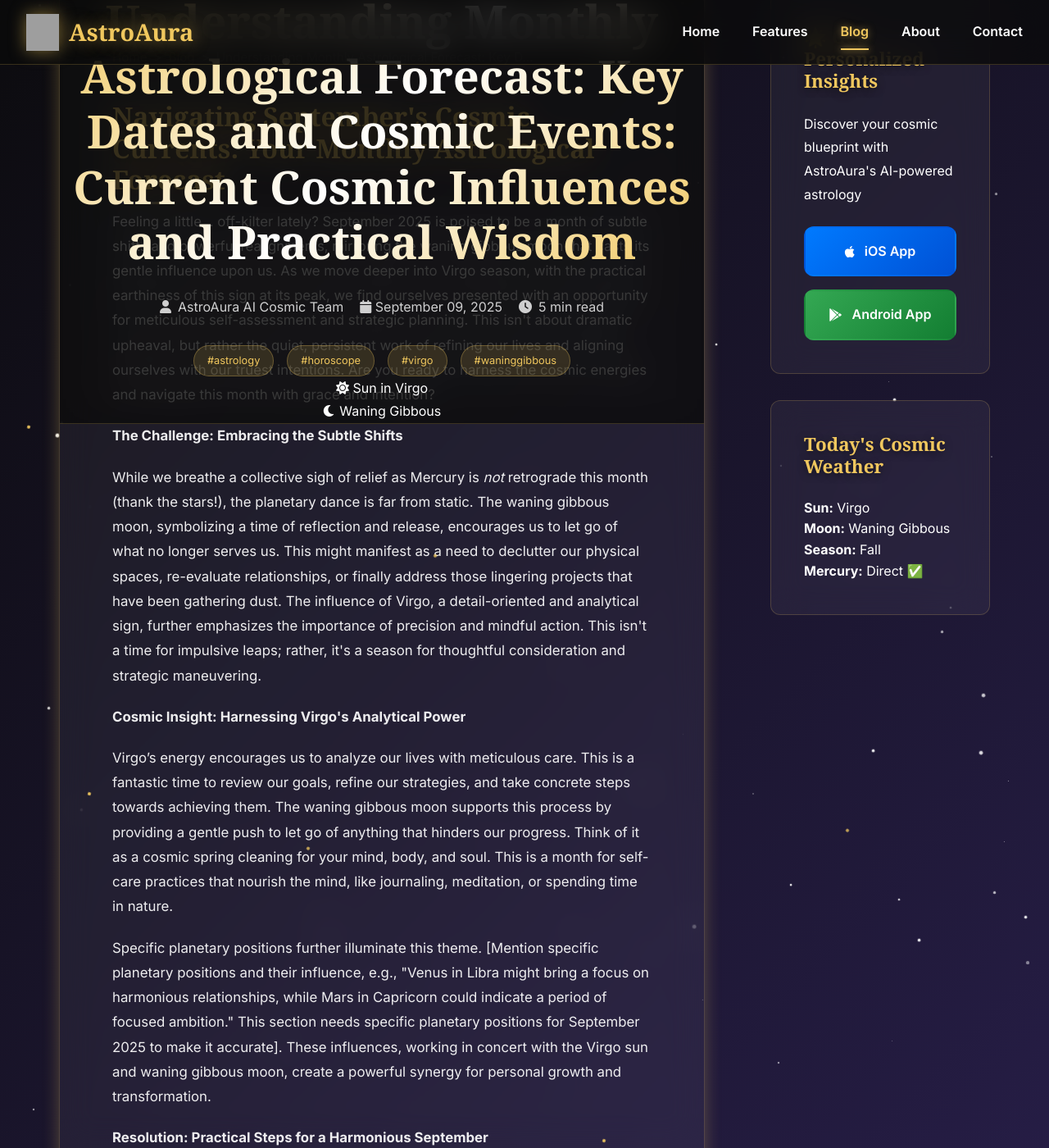
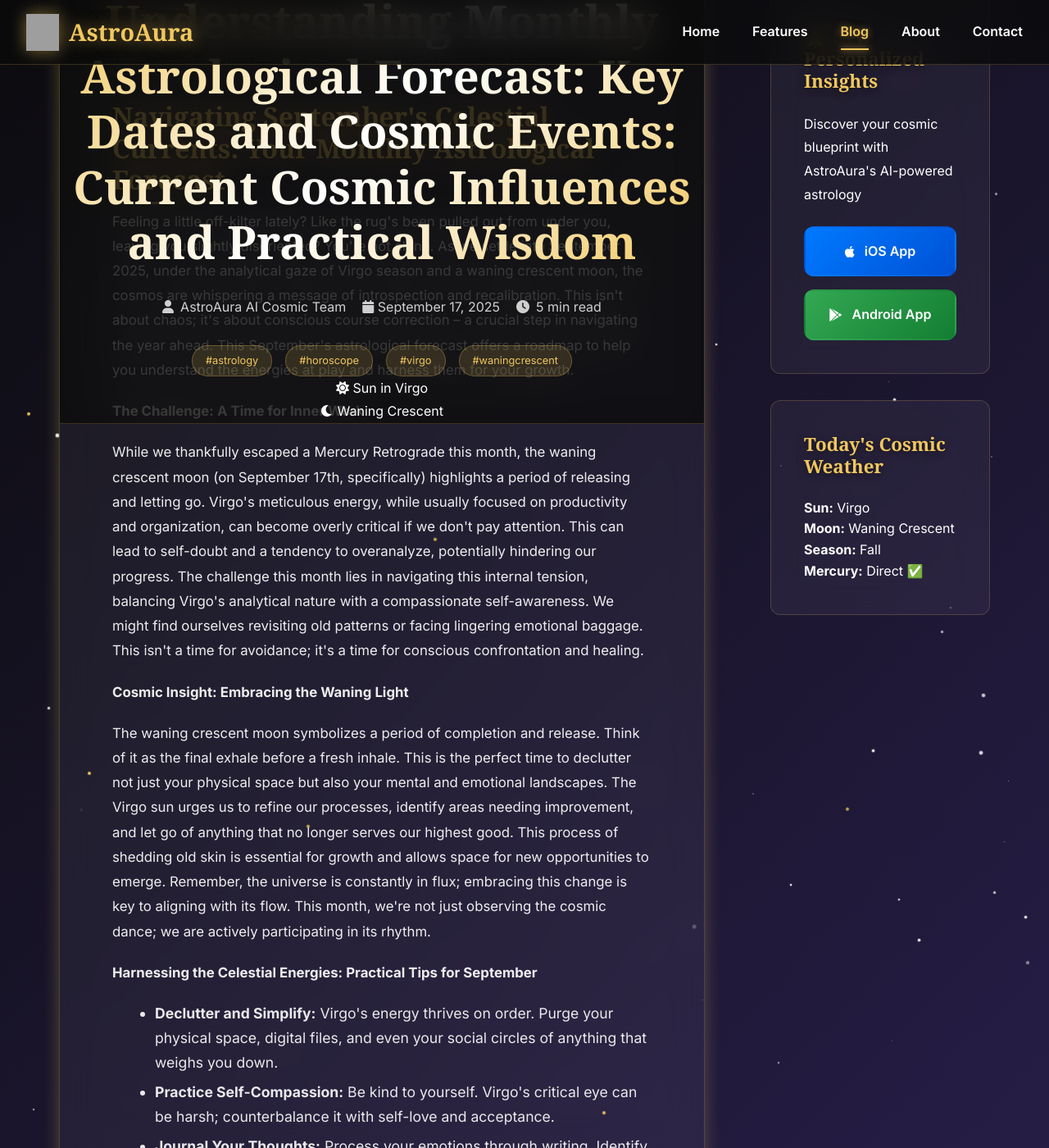
Before and after one commit to royanis/astroaura-website, a Jekyll site: the page blog/posts/understanding-monthly-astrological-forecast-key-da.html, which Jekyll copies as it is, in a window 1280 px wide and 1400 px high, scrolled down 221 px. Shown: the whole window at 82% size. Built offline with Jekyll 4.4.1, drawn with Linux system fonts in a browser that asks for light colours; some web fonts are replaced; comment, search, counter and statistics services are not loaded; some of the changed text lies outside the part shown; grey boxes are pictures that could not be loaded.

Commit message:
🌟 Automated blog post: 2025-09-17 01:43 UTC
Generated authentic astrology content
Updated RSS feeds and sitemap
Published via GitHub Actions

🤖 Automated by AstroAura Blog System

```diff
--- a/blog/posts/understanding-monthly-astrological-forecast-key-da.html
+++ b/blog/posts/understanding-monthly-astrological-forecast-key-da.html
@@ -3,11 +3,11 @@
 <head>
     <meta charset="UTF-8">
     <meta name="viewport" content="width=device-width, initial-scale=1.0">
-    <meta name="description" content="## Navigating September's Cosmic Currents: Your Monthly Astrological Forecast  Feeling a little… off-kilter lately?  September 2025 is poised to be a mo...">
+    <meta name="description" content="## Navigating September's Celestial Currents: Your Monthly Astrological Forecast  Feeling a little off-kilter lately?  Like the rug's been pulled out fr...">
     <title>Understanding Monthly Astrological Forecast: Key Dates and Cosmic Events: Current Cosmic Influences and Practical Wisdom | AstroAura Cosmic Insights</title>
 
     <!-- SEO Meta Tags -->
-    <meta name="keywords" content="astrology, horoscope, virgo, waning-gibbous, AI astrology, multilingual horoscope">
+    <meta name="keywords" content="astrology, horoscope, virgo, waning-crescent, AI astrology, multilingual horoscope">
     <meta name="author" content="AstroAura AI Cosmic Team">
     <meta name="robots" content="index, follow, max-image-preview:large, max-snippet:-1">
     <meta name="revisit-after" content="7 days">
@@ -17,7 +17,7 @@
 
     <!-- Open Graph Tags -->
     <meta property="og:title" content="Understanding Monthly Astrological Forecast: Key Dates and Cosmic Events: Current Cosmic Influences and Practical Wisdom | AstroAura">
-    <meta property="og:description" content="## Navigating September's Cosmic Currents: Your Monthly Astrological Forecast  Feeling a little… off-kilter lately?  September 2025 is poised to be a mo...">
+    <meta property="og:description" content="## Navigating September's Celestial Currents: Your Monthly Astrological Forecast  Feeling a little off-kilter lately?  Like the rug's been pulled out fr...">
     <meta property="og:url" content="https://astroaura.me/blog/posts/understanding-monthly-astrological-forecast-key-da.html">
     <meta property="og:type" content="article">
     <meta property="og:site_name" content="AstroAura">
@@ -25,7 +25,7 @@
     <!-- Twitter Card -->
     <meta name="twitter:card" content="summary_large_image">
     <meta name="twitter:title" content="Understanding Monthly Astrological Forecast: Key Dates and Cosmic Events: Current Cosmic Influences and Practical Wisdom">
-    <meta name="twitter:description" content="## Navigating September's Cosmic Currents: Your Monthly Astrological Forecast  Feeling a little… off-kilter lately?  September 2025 is poised to be a mo...">
+    <meta name="twitter:description" content="## Navigating September's Celestial Currents: Your Monthly Astrological Forecast  Feeling a little off-kilter lately?  Like the rug's been pulled out fr...">
 
     <!-- Schema.org Markup -->
     <script type="application/ld+json">
@@ -33,7 +33,7 @@
         "@context": "https://schema.org",
         "@type": "BlogPosting",
         "headline": "Understanding Monthly Astrological Forecast: Key Dates and Cosmic Events: Current Cosmic Influences and Practical Wisdom",
-        "description": "## Navigating September's Cosmic Currents: Your Monthly Astrological Forecast  Feeling a little… off-kilter lately?  September 2025 is poised to be a mo...",
+        "description": "## Navigating September's Celestial Currents: Your Monthly Astrological Forecast  Feeling a little off-kilter lately?  Like the rug's been pulled out fr...",
         "author": {
             "@type": "Organization",
             "name": "AstroAura AI Cosmic Team"
@@ -46,14 +46,14 @@
                 "url": "https://astroaura.me/assets/icons/app_icon.png"
             }
         },
-        "datePublished": "2025-09-09T01:47:21.514629",
-        "dateModified": "2025-09-09T01:47:21.514629",
+        "datePublished": "2025-09-17T01:43:33.628740",
+        "dateModified": "2025-09-17T01:43:33.628740",
         "url": "https://astroaura.me/blog/posts/understanding-monthly-astrological-forecast-key-da.html",
         "mainEntityOfPage": {
             "@type": "WebPage",
             "@id": "https://astroaura.me/blog/posts/understanding-monthly-astrological-forecast-key-da.html"
         },
-        "keywords": "astrology, horoscope, virgo, waning-gibbous"
+        "keywords": "astrology, horoscope, virgo, waning-crescent"
     }
     </script>
 
@@ -104,15 +104,15 @@
                     <span class="post-author">
                         <i class="fas fa-user"></i> AstroAura AI Cosmic Team
                     </span>
-                    <time class="post-date" datetime="2025-09-09T01:47:21.514629">
-                        <i class="fas fa-calendar"></i> September 09, 2025
+                    <time class="post-date" datetime="2025-09-17T01:43:33.628740">
+                        <i class="fas fa-calendar"></i> September 17, 2025
                     </time>
                     <span class="post-reading-time">
                         <i class="fas fa-clock"></i> 5 min read
                     </span>
                 </div>
                 <div class="post-tags">
-                    <span class="tag">#astrology</span> <span class="tag">#horoscope</span> <span class="tag">#virgo</span> <span class="tag">#waninggibbous</span>
+                    <span class="tag">#astrology</span> <span class="tag">#horoscope</span> <span class="tag">#virgo</span> <span class="tag">#waningcrescent</span>
                 </div>
 
                 <!-- Current Cosmic Data Display -->
@@ -123,7 +123,7 @@
                     </div>
                     <div class="cosmic-item">
                         <i class="fas fa-moon"></i>
-                        <span>Waning Gibbous</span>
+                        <span>Waning Crescent</span>
                     </div>
 
                 </div>
@@ -132,27 +132,26 @@
             <!-- Post Content -->
             <div class="post-content">
                 <div class="blog-content">
-  <h2>Navigating September's Cosmic Currents: Your Monthly Astrological Forecast</h2>
-  <p>Feeling a little… off-kilter lately?  September 2025 is poised to be a month of subtle shifts and powerful realignments, mirroring the waning gibbous moon that casts its gentle influence upon us.  As we move deeper into Virgo season, with the practical earthiness of this sign at its peak, we find ourselves presented with an opportunity for meticulous self-assessment and strategic planning. This isn't about dramatic upheaval, but rather the quiet, persistent work of refining our lives and aligning ourselves with our truest intentions.  Are you ready to harness the cosmic energies and navigate this month with grace and intention?</p>
-  <p><strong>The Challenge: Embracing the Subtle Shifts</strong></p>
-  <p>While we breathe a collective sigh of relief as Mercury is <em>not</em> retrograde this month (thank the stars!),  the planetary dance is far from static.  The waning gibbous moon, symbolizing a time of reflection and release, encourages us to let go of what no longer serves us. This might manifest as a need to declutter our physical spaces, re-evaluate relationships, or finally address those lingering projects that have been gathering dust.  The influence of Virgo, a detail-oriented and analytical sign, further emphasizes the importance of precision and mindful action.  This isn't a time for impulsive leaps; rather, it's a season for thoughtful consideration and strategic maneuvering.</p>
-  <p><strong>Cosmic Insight:  Harnessing Virgo's Analytical Power</strong></p>
-  <p>Virgo’s energy encourages us to analyze our lives with meticulous care. This is a fantastic time to review our goals, refine our strategies, and take concrete steps towards achieving them. The waning gibbous moon supports this process by providing a gentle push to let go of anything that hinders our progress.  Think of it as a cosmic spring cleaning for your mind, body, and soul.  This is a month for self-care practices that nourish the mind, like journaling, meditation, or spending time in nature.</p>
-  <p>Specific planetary positions further illuminate this theme. [Mention specific planetary positions and their influence, e.g., "Venus in Libra might bring a focus on harmonious relationships, while Mars in Capricorn could indicate a period of focused ambition."  This section needs specific planetary positions for September 2025 to make it accurate].  These influences, working in concert with the Virgo sun and waning gibbous moon, create a powerful synergy for personal growth and transformation.</p>
-  <p><strong>Resolution:  Practical Steps for a Harmonious September</strong></p>
-  <p>To effectively navigate the cosmic currents of September, consider these practical steps:</p>
+  <h2>Navigating September's Celestial Currents: Your Monthly Astrological Forecast</h2>
+  <p>Feeling a little off-kilter lately?  Like the rug's been pulled out from under you, leaving you slightly disoriented?  You're not alone.  As we settle into September 2025, under the analytical gaze of Virgo season and a waning crescent moon, the cosmos are whispering a message of introspection and recalibration. This isn't about chaos; it's about conscious course correction – a crucial step in navigating the year ahead.  This September's astrological forecast offers a roadmap to help you understand the energies at play and harness them for your growth.</p>
+  <p><strong>The Challenge:  A Time for Inner Work</strong></p>
+  <p>While we thankfully escaped a Mercury Retrograde this month, the waning crescent moon (on September 17th, specifically) highlights a period of releasing and letting go.  Virgo's meticulous energy, while usually focused on productivity and organization, can become overly critical if we don't pay attention.  This can lead to self-doubt and a tendency to overanalyze, potentially hindering our progress.  The challenge this month lies in navigating this internal tension, balancing Virgo's analytical nature with a compassionate self-awareness.  We might find ourselves revisiting old patterns or facing lingering emotional baggage.  This isn't a time for avoidance; it's a time for conscious confrontation and healing.</p>
+  <p><strong>Cosmic Insight: Embracing the Waning Light</strong></p>
+  <p>The waning crescent moon symbolizes a period of completion and release.  Think of it as the final exhale before a fresh inhale.  This is the perfect time to declutter not just your physical space but also your mental and emotional landscapes.  The Virgo sun urges us to refine our processes, identify areas needing improvement, and let go of anything that no longer serves our highest good.  This process of shedding old skin is essential for growth and allows space for new opportunities to emerge.  Remember, the universe is constantly in flux; embracing this change is key to aligning with its flow.  This month, we're not just observing the cosmic dance; we are actively participating in its rhythm.</p>
+  <p><strong>Harnessing the Celestial Energies: Practical Tips for September</strong></p>
   <ul>
-    <li><strong>Declutter your environment:</strong>  A clean space promotes a clear mind.  Let go of physical possessions that no longer spark joy or serve a purpose.</li>
-    <li><strong>Review your goals:</strong> Are you on track? What adjustments need to be made?  Virgo's energy supports meticulous planning and execution.</li>
-    <li><strong>Prioritize self-care:</strong>  Engage in activities that nourish your mind, body, and spirit. This might include meditation, yoga, spending time in nature, or pursuing a creative hobby.</li>
-    <li><strong>Practice mindful communication:</strong>  Virgo's energy emphasizes clear and concise communication.  Be mindful of your words and strive for understanding in your interactions with others.</li>
-    <li><strong>Embrace the power of release:</strong> The waning gibbous moon encourages letting go.  Identify what's holding you back and release it with intention.</li>
+    <li><strong>Declutter and Simplify:</strong>  Virgo's energy thrives on order.  Purge your physical space, digital files, and even your social circles of anything that weighs you down.</li>
+    <li><strong>Practice Self-Compassion:</strong>  Be kind to yourself.  Virgo's critical eye can be harsh; counterbalance it with self-love and acceptance.</li>
+    <li><strong>Journal Your Thoughts:</strong>  Process your emotions through writing.  Identify recurring patterns and areas needing attention.</li>
+    <li><strong>Prioritize Self-Care:</strong>  Engage in activities that nourish your mind, body, and soul.  This could be anything from meditation to spending time in nature.</li>
+    <li><strong>Focus on Completion:</strong>  This is a time for finishing projects, tying up loose ends, and celebrating your accomplishments.</li>
   </ul>
+  <p><strong>Resolution:  Stepping into October with Clarity and Purpose</strong></p>
+  <p>By consciously navigating September's celestial currents, we can emerge stronger and more aligned with our purpose.  The lessons learned during this period of introspection will serve as a foundation for a more fulfilling and meaningful October.  The key is to embrace the waning energy, not resist it.  Let go of what no longer resonates, and make space for the new energies that await.</p>
   <p><strong>Your Personalized Cosmic Guide: AstroAura</strong></p>
-  <p>Feeling overwhelmed by all this cosmic information?  Don't worry!  Our intuitive AstroAura app provides personalized astrological guidance tailored to your unique birth chart.  AstroAura will help you understand how these planetary influences affect you specifically, offering daily insights and personalized recommendations to navigate the month with confidence and ease.</p>
+  <p>Want a deeper dive into your personalized September forecast, tailored to your unique astrological chart?  Download the AstroAura app today!  AstroAura provides detailed insights into current planetary transits and their impact on your life, empowering you to make informed decisions and navigate the cosmic currents with grace and confidence.  The app offers daily horoscopes, personalized birth chart readings, and insightful articles to help you understand your astrological journey.</p>
   <p><strong>Viral Call to Action: Share the Cosmic Love!</strong></p>
-  <p>September's cosmic currents offer a powerful opportunity for growth and transformation.  Share this post with your friends and family to help them navigate this month's energy with intention.  Download the AstroAura app today and unlock your personalized cosmic roadmap for a harmonious and fulfilling September!  Let's create a community of mindful cosmic navigators! #Astrology #SeptemberForecast #VirgoSeason #AstroAura #CosmicGuidance #WaningGibbous #SelfCare</p>
-  <p><strong>(Note:  Remember to replace the bracketed section with actual planetary positions for September 2025 to ensure accuracy and credibility.)</strong></p>
+  <p>September's astrological forecast is a message of hope and self-discovery.  Share this post with your friends and family to help them navigate this powerful month.  Let's create a supportive community that embraces the celestial wisdom and supports each other's growth. Download AstroAura and unlock your personalized astrological journey!  Let's navigate the cosmos together! #Astrology #SeptemberForecast #VirgoSeason #WaningCrescentMoon #AstroAura #CosmicGuidance #SelfCare #SpiritualGrowth</p>
 
   <section class="astroaura-cta">
     <h3>🌟 Discover Your Personal Cosmic Story</h3>
@@ -205,7 +204,7 @@
                     <strong>Sun:</strong> Virgo
                 </div>
                 <div class="weather-item">
-                    <strong>Moon:</strong> Waning Gibbous
+                    <strong>Moon:</strong> Waning Crescent
                 </div>
                 <div class="weather-item">
                     <strong>Season:</strong> Fall
```
Also changed, not shown: blog/atom.xml (+1 -1 lines), blog/feed.json (+22 -2 lines), blog/feed.xml (+1 -1 lines), blog/posts_index.json (+26 -3 lines), sitemap.xml (+17 -7 lines).
